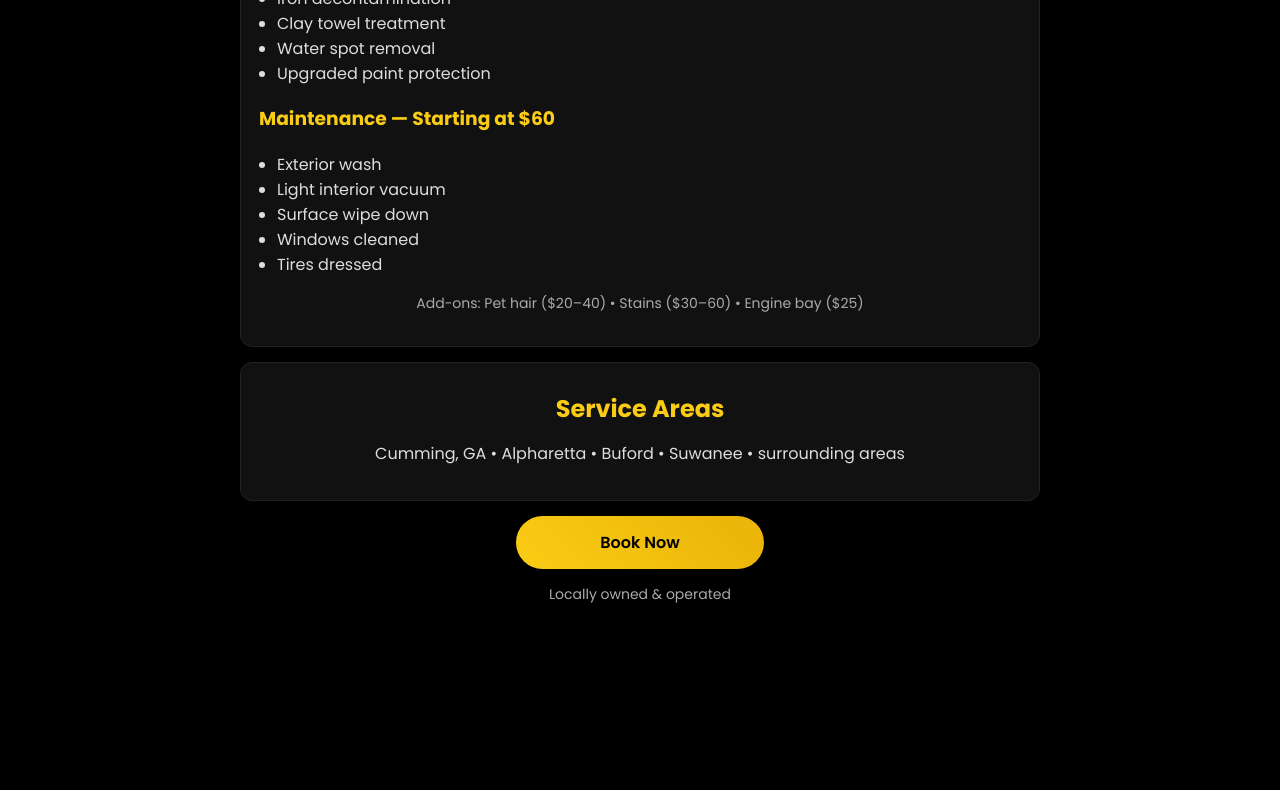
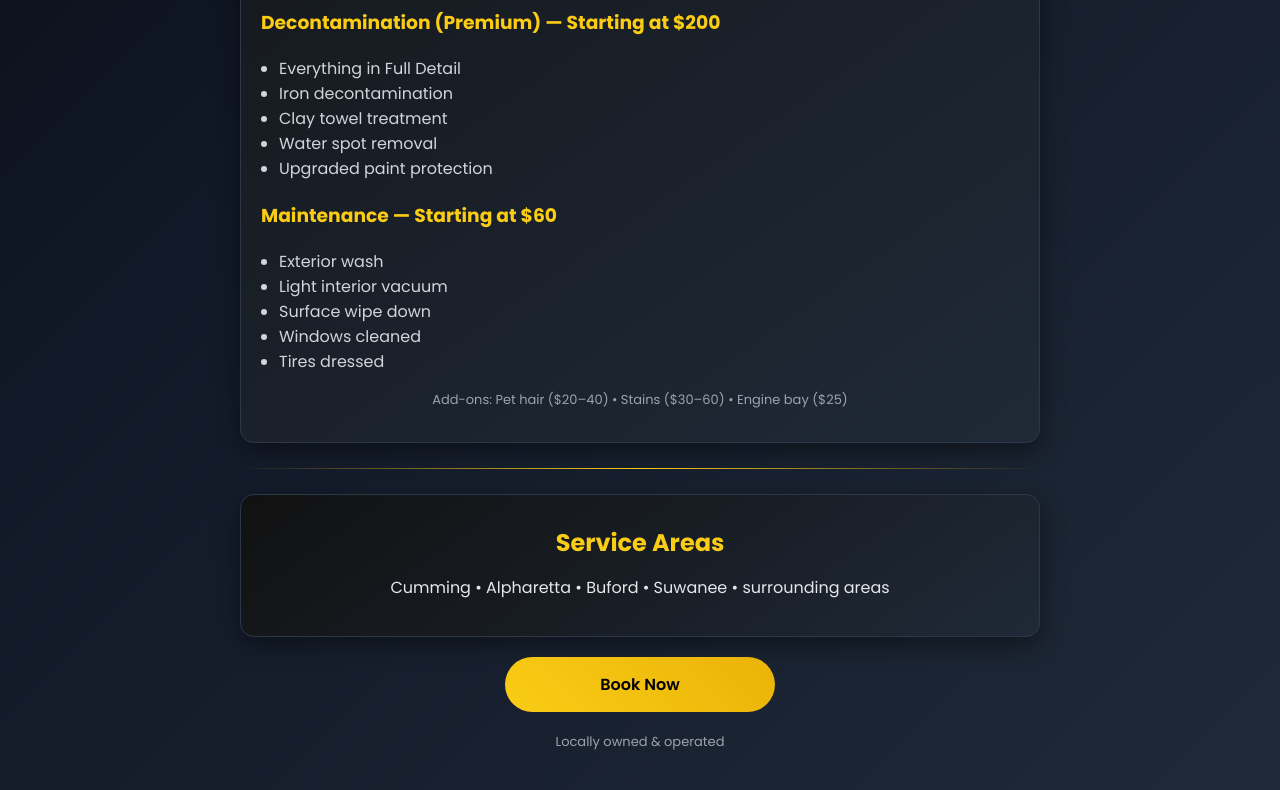
Before and after one commit to LucasAutoDetailing/lucasautodetailing, a plain HTML site: page index.html in a window 1280 px wide. Shown: the part 1248-2038 px from the top of the page. Before the commit the page ends 1887 px from the top, so only its background shows below. Drawn offline with Linux system fonts and the light colour scheme.

Commit message:
index.html

```diff
--- a/index.html
+++ b/index.html
@@ -5,15 +5,71 @@
   <meta name="viewport" content="width=device-width, initial-scale=1.0">
   <link href="https://fonts.googleapis.com/css2?family=Poppins:wght@300;400;600;700&display=swap" rel="stylesheet">
   <style>
-    body{font-family:'Poppins',sans-serif;margin:0;background:#000;color:#facc15;}
-    .wrap{max-width:800px;margin:auto;padding:20px}
-    h1,h2{margin:10px 0;text-align:center}
-    p{color:#ddd;line-height:1.5}
-    .card{background:#111;border:1px solid #222;border-radius:12px;padding:18px;margin:15px 0}
-    .btn{display:block;text-align:center;margin:15px auto;padding:14px;border-radius:999px;background:linear-gradient(45deg,#facc15,#eab308);color:#000;font-weight:600;text-decoration:none;width:220px}
-    .headshot{width:120px;border-radius:50%;display:block;margin:10px auto}
-    ul{padding-left:18px;color:#ddd}
-    .small{font-size:14px;color:#aaa;text-align:center}
+    body{
+      font-family:'Poppins',sans-serif;
+      margin:0;
+      background: linear-gradient(135deg, #000000, #111827, #1f2937);
+      color:#facc15;
+    }
+
+    .wrap{max-width:800px;margin:auto;padding:25px}
+
+    h1{font-size:34px;text-align:center;margin-bottom:5px}
+    h2{text-align:center;margin:10px 0}
+    h3{margin-top:20px}
+
+    p{color:#e5e7eb;line-height:1.5}
+
+    .card{
+      background: linear-gradient(145deg, #111, #1f2937);
+      border:1px solid #2d3748;
+      border-radius:14px;
+      padding:20px;
+      margin:18px 0;
+      box-shadow: 0 8px 25px rgba(0,0,0,0.4);
+    }
+
+    .btn{
+      display:block;
+      text-align:center;
+      margin:20px auto;
+      padding:15px;
+      border-radius:999px;
+      background: linear-gradient(45deg,#facc15,#eab308);
+      color:#000;
+      font-weight:600;
+      text-decoration:none;
+      width:240px;
+      transition:0.3s;
+    }
+
+    .btn:hover{
+      transform:scale(1.05);
+      box-shadow:0 0 20px #facc15;
+    }
+
+    .headshot{
+      width:130px;
+      border-radius:50%;
+      display:block;
+      margin:15px auto;
+      border:2px solid #facc15;
+    }
+
+    ul{padding-left:18px;color:#d1d5db}
+
+    .small{
+      font-size:13px;
+      color:#9ca3af;
+      text-align:center;
+    }
+
+    .divider{
+      height:1px;
+      background:linear-gradient(to right, transparent, #facc15, transparent);
+      margin:25px 0;
+    }
+
   </style>
 </head>
 <body>
@@ -22,15 +78,18 @@
 
 <h1>Luca's Auto Detailing</h1>
 <p style="text-align:center;">Mobile Detailing in Cumming, GA & surrounding areas</p>
+
 <a class="btn" href="tel:4704695519">Call / Text 470-469-5519</a>
 
 <div class="card">
 <h2>About</h2>
 <img class="headshot" src="https://media.discordapp.net/attachments/1000125018010824725/1489752794066980975/IMG_5836.jpg">
 <p>
-My name is Luca Palazzo, I’m 18 and the owner of Luca’s Auto Detailing. I provide high-quality mobile detailing services across Cumming, GA. I’m passionate about cars and take pride in delivering clean, detailed, and professional results every time.
+My name is Luca Palazzo, I’m 18 and the owner of Luca’s Auto Detailing. I specialize in high-quality mobile detailing services across Cumming, GA and surrounding areas. I’m passionate about cars and take pride in delivering clean, detailed, and professional results every time.
 </p>
 </div>
+
+<div class="divider"></div>
 
 <div class="card">
 <h2>Services & Pricing</h2>
@@ -83,9 +142,11 @@ My name is Luca Palazzo, I’m 18 and the owner of Luca’s Auto Detailing. I pr
 <p class="small">Add-ons: Pet hair ($20–40) • Stains ($30–60) • Engine bay ($25)</p>
 </div>
 
+<div class="divider"></div>
+
 <div class="card">
 <h2>Service Areas</h2>
-<p style="text-align:center;">Cumming, GA • Alpharetta • Buford • Suwanee • surrounding areas</p>
+<p style="text-align:center;">Cumming • Alpharetta • Buford • Suwanee • surrounding areas</p>
 </div>
 
 <a class="btn" href="tel:4704695519">Book Now</a>
```
